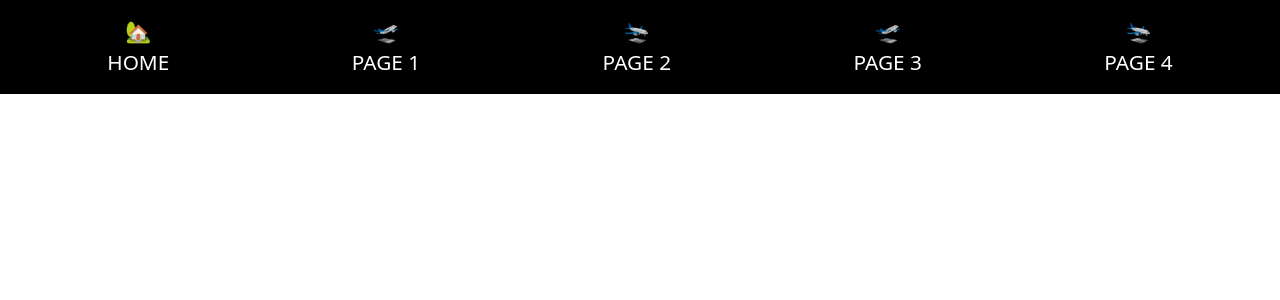
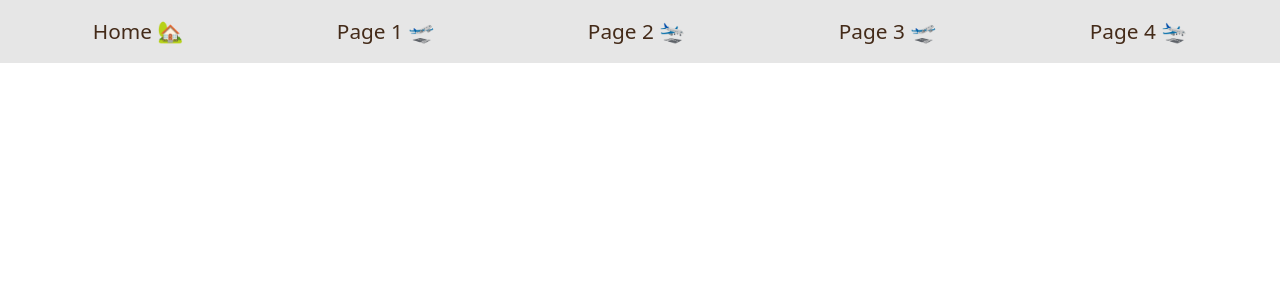
Before and after one commit to vitorcecato-sesi/desafio2-react-routes, a React (Vite) app: page / in a window 1280 px wide. Shown: the top 300 px of the page. Built offline with nearby package versions, Linux system fonts and the light colour scheme.

Commit message:
alteração navbar

```diff
--- a/src/components/NavBar.css
+++ b/src/components/NavBar.css
@@ -2,88 +2,14 @@
     display: flex;
     flex-direction: row;
     align-items: center;
-    background-color: black;
+    background-color: #E6E6E6;
     justify-content: space-around;
     padding: 1em;
 }
 
-
-.hoverable{
-    display:inline-block;
-    backface-visibility: hidden;
-    vertical-align: middle;
-    position:relative;
-    box-shadow: 0 0 1px rgba(0,0,0,0);
-    tranform: translateZ(0);
-    transition-duration: .3s;
-    transition-property:transform;
-    color: white;
+.fonte {
+    color: #442b19;
     font-size: 1.3em;
     display: flex;
     text-decoration: none;
-    text-align: center;
-  }
-
-  .hoverable:before{
-    position:absolute;
-    pointer-events: none;
-    z-index:-1;
-    content: '';
-    top: 100%;
-    left: 5%;
-    height:10px;
-    width:90%;
-    opacity:0;
-    background: -webkit-radial-gradient(center, ellipse, rgba(255, 255, 255, 0.35) 0%, rgba(255, 255, 255, 0) 80%);
-    background: radial-gradient(ellipse at center, rgba(255, 255, 255, 0.35) 0%, rgba(255, 255, 255, 0) 80%);
-    /* W3C */
-    transition-duration: 0.3s;
-    transition-property: transform, opacity;
-  }
-
-  .hoverable:hover, .hoverable:active, .hoverable:focus{
-    transform: translateY(-5px);
-  }
-  .hoverable:hover:before, .hoverable:active:before, .hoverable:focus:before{
-    opacity: 1;
-    transform: translateY(-5px);
-  }
-
-
-
-  @keyframes bounce-animation {
-    16.65% {
-      -webkit-transform: translateY(8px);
-      transform: translateY(8px);
-    }
-
-    33.3% {
-      -webkit-transform: translateY(-6px);
-      transform: translateY(-6px);
-    }
-
-    49.95% {
-      -webkit-transform: translateY(4px);
-      transform: translateY(4px);
-    }
-
-    66.6% {
-      -webkit-transform: translateY(-2px);
-      transform: translateY(-2px);
-    }
-
-    83.25% {
-      -webkit-transform: translateY(1px);
-      transform: translateY(1px);
-    }
-
-    100% {
-      -webkit-transform: translateY(0);
-      transform: translateY(0);
-    }
-  }
-
-  .bounce {
-    animation-name: bounce-animation;
-    animation-duration: 2s;
-  }
+}
--- a/src/components/NavBar.jsx
+++ b/src/components/NavBar.jsx
@@ -4,15 +4,15 @@ import "./NavBar.css";
 function Navbar() {
   return (
     <nav className="blocoNav">
-      <Link className="hoverable" id="link" to="/"> 🏡 <br /> HOME </Link>
+      <Link className="fonte" id="link" to="/"> Home 🏡 </Link>
 
-      <Link className="hoverable" id="link" to="/page1"> 🛫 <br /> PAGE 1 </Link>
+      <Link className="fonte" id="link" to="/page1"> Page 1 🛫 </Link>
 
-      <Link className="hoverable" id="link" to="/page2"> 🛬 <br /> PAGE 2 </Link>
+      <Link className="fonte" id="link" to="/page2"> Page 2 🛬 </Link>
 
-      <Link className="hoverable" id="link" to="/page3"> 🛫 <br /> PAGE 3 </Link>
+      <Link className="fonte" id="link" to="/page3"> Page 3 🛫 </Link>
 
-      <Link className="hoverable" id="link" to="/page4"> 🛬 <br /> PAGE 4 </Link>
+      <Link className="fonte" id="link" to="/page4"> Page 4 🛬 </Link>
     </nav>
   );
 }
```
